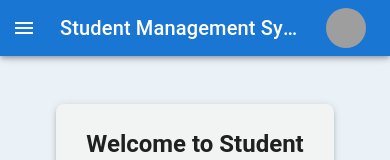
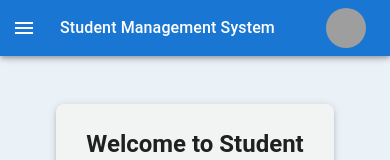
Before and after one commit to sanjubarker/students-management-ui, a React (Vite) app: page /home in a window 390 px wide. Shown: the top 160 px of the page. Built offline with nearby package versions, Linux system fonts and the light colour scheme; grey boxes are pictures that could not be loaded.

Commit message:
adding responsiveness

```diff
--- a/src/components/Navbar.jsx
+++ b/src/components/Navbar.jsx
@@ -64,7 +64,10 @@ const Header = () => {
             </IconButton>
 
             {/* Title */}
-            <Typography variant="h6" noWrap component="div">
+            <Typography variant="h6" noWrap component="div"   sx={{
+      fontSize: { xs: "1rem", md: "1.25rem" },
+      textAlign: { xs: "center", md: "left" },
+    }}>
               Student Management System
             </Typography>
 
--- a/src/pages/StudentDetails.jsx
+++ b/src/pages/StudentDetails.jsx
@@ -27,7 +27,7 @@ const StudentTable = () => {
   if (!memoizedStudents.length) return <LoadingSpinner />;
 
   return (
-    <Box sx={{ mt: 12, px: 2, width: "100%", overflowX: "auto" }}>
+    <Box sx={{ mt: 12, px: 0, width: "100%", overflowX: "auto" }}>
       <Typography
         variant={isSmallScreen ? "h6" : "h5"}
         align="center"
```
